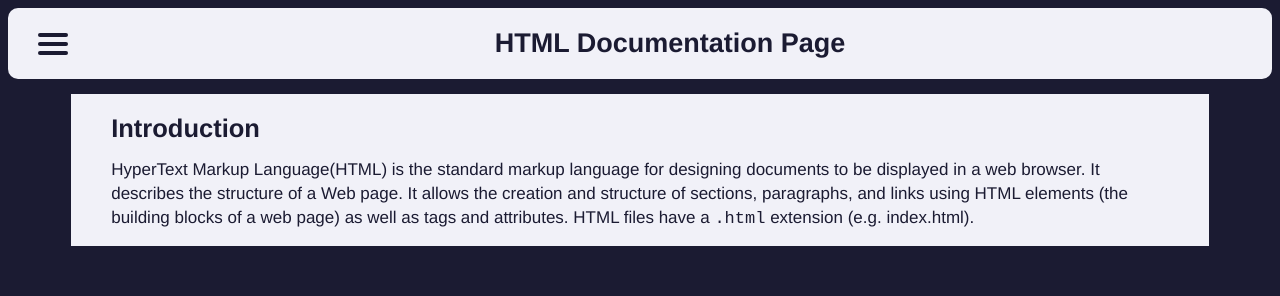
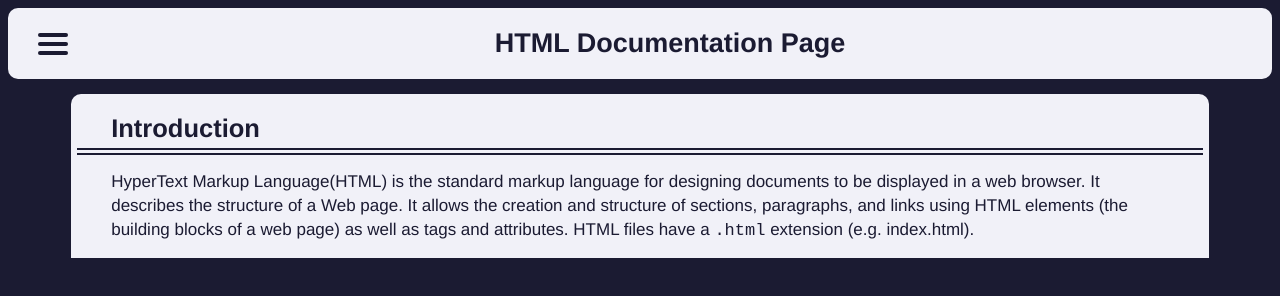
Before and after one commit to Hilda-Enyioko/HTML-Documentation-Page, a plain HTML site: page index.html in a window 1280 px wide. Drawn offline with Linux system fonts and the light colour scheme.

Commit message:
Main-section updated

```diff
--- a/styles.css
+++ b/styles.css
@@ -130,3 +130,21 @@ header {
   text-align: left;
   line-height: 1.5rem;
 }
+
+.header-break {
+  height: 0;
+  display: flex;
+  margin: 0 auto;
+  width: 99%;
+  border-top: double 7px #1b1b32;
+}
+
+.more-info {
+  display: block;
+  margin-top: 5px;
+}
+
+#Introduction {
+  border-top-left-radius: 10px;
+  border-top-right-radius: 10px;
+}
```
